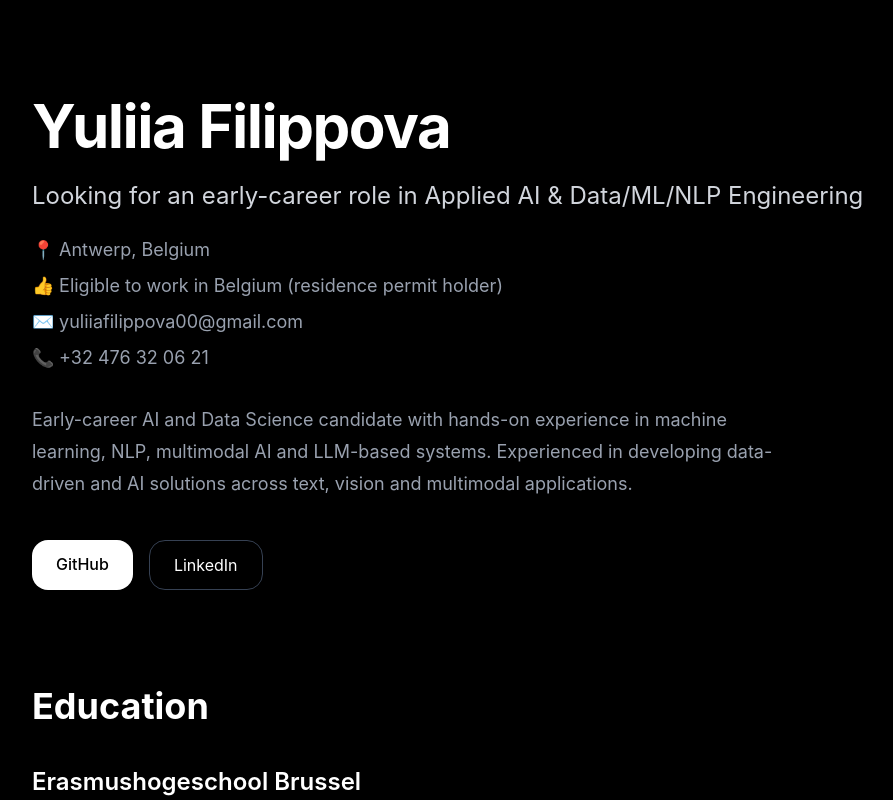
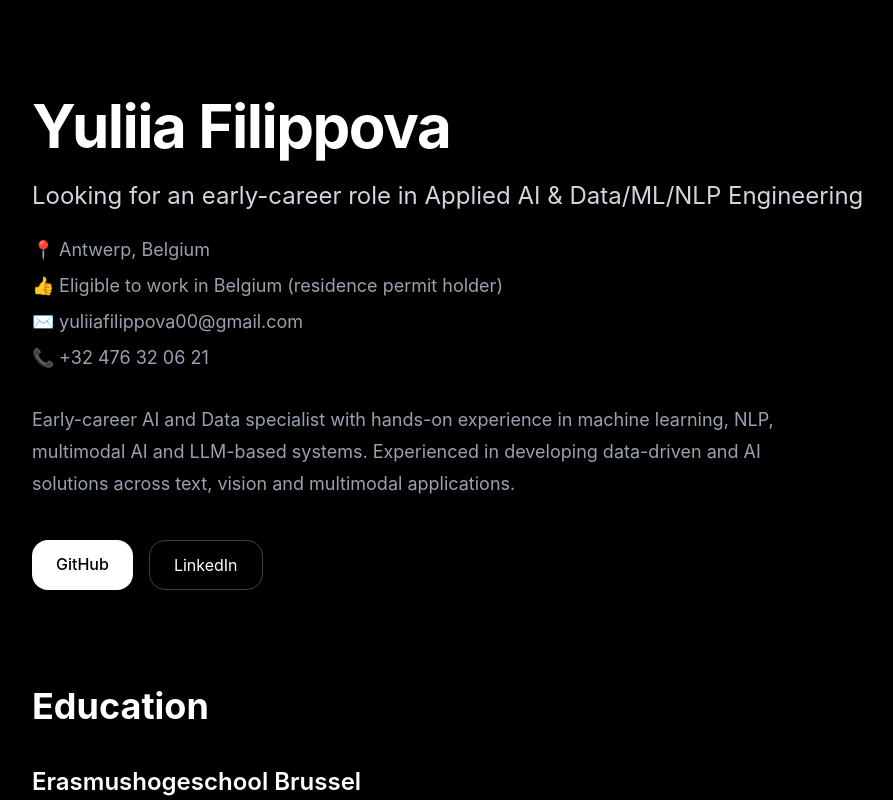
Before and after one commit to YuliiaFilippova/yuliiafilippova, a React (Vite) app: page / in a window 1280 px wide. Shown: the top 800 px of the page, without its empty margins (56-949 px from the left). Built offline with nearby package versions, Linux system fonts and the light colour scheme.

Commit message:
update portfolio

```diff
--- a/src/App.jsx
+++ b/src/App.jsx
@@ -34,7 +34,7 @@ function App() {
         </div>
 
         <p className="max-w-3xl text-gray-400 text-lg leading-8 mb-10">
-          Early-career AI and Data Science candidate with hands-on experience in machine learning, NLP,
+          Early-career AI and Data specialist with hands-on experience in machine learning, NLP,
           multimodal AI and LLM-based systems. Experienced in developing data-driven and AI solutions
           across text, vision and multimodal applications.
 
```
